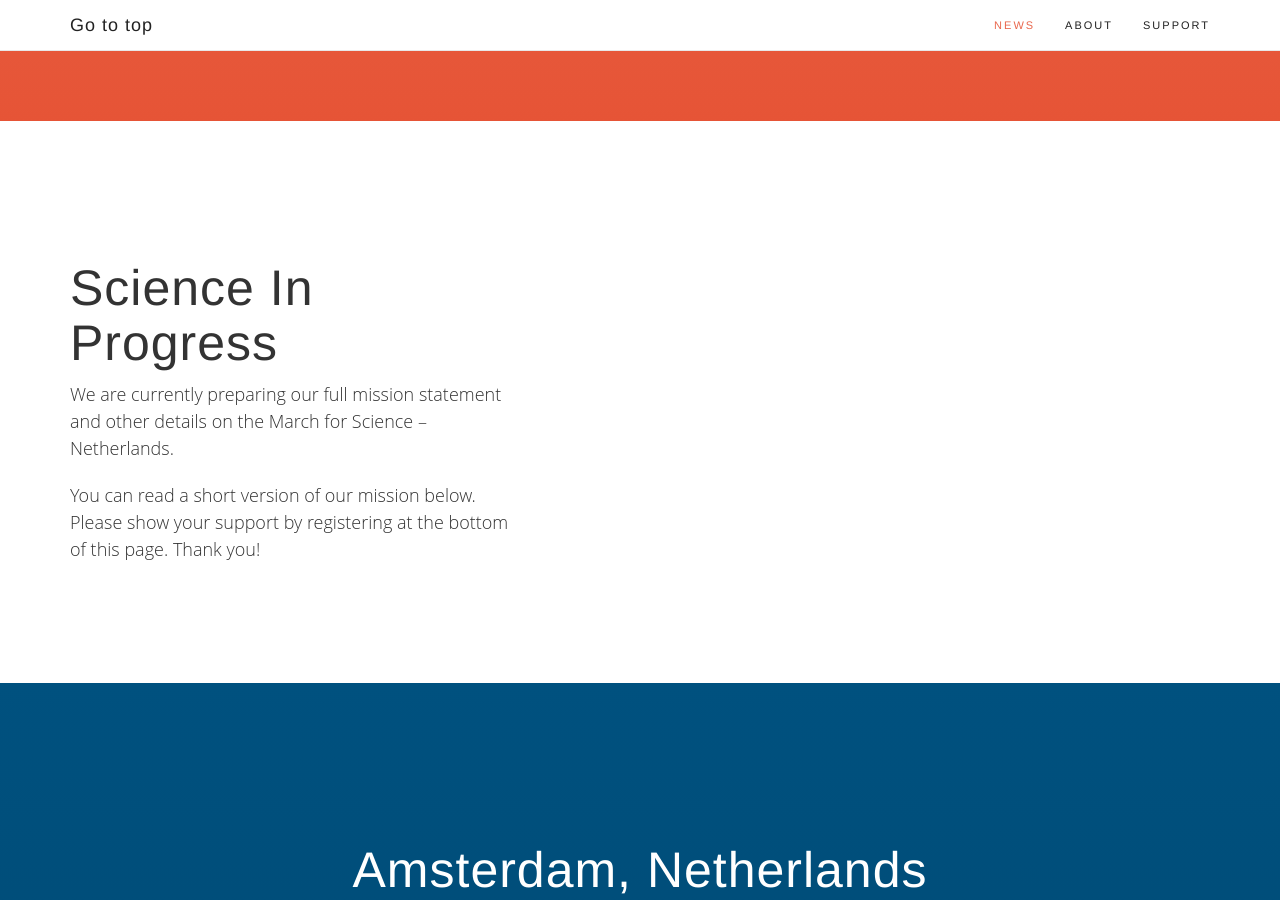
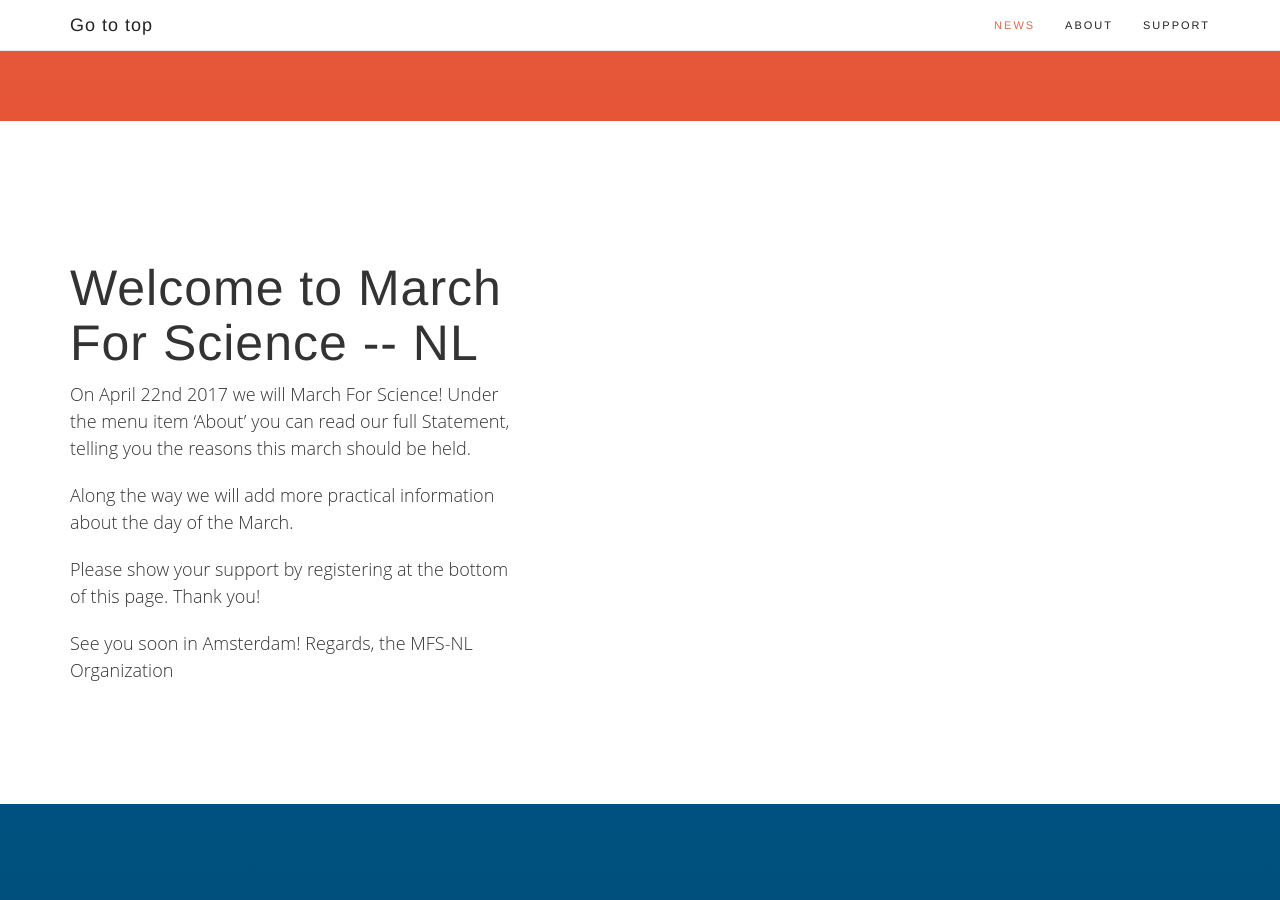
Before and after one commit to marchforsciencenl/marchforsciencenl-website, a Jekyll site: the page built from _posts/2017-02-01-science.markdown, in a window 1280 px wide and 900 px high, scrolled down 343 px. Built offline with Jekyll 4.4.1, drawn with Linux system fonts in a browser that asks for light colours.

Commit message:
Changed Welcome text

```diff
--- a/_posts/2017-02-01-science.markdown
+++ b/_posts/2017-02-01-science.markdown
@@ -2,10 +2,16 @@
 layout: default
 img: Afbeelding3.png
 category: Posts
-title: Science In Progress
+title: Welcome to March For Science -- NL
 description: |
 ---
-  We are currently preparing our full mission statement and other details on the March for Science -- Netherlands.
+  On April 22nd 2017 we will March For Science!
+  Under the menu item 'About' you can read our full Statement, telling you the reasons this march should be held.
 
-  You can read a short version of our mission below. Please show your support by registering at the bottom of this page.
+  Along the way we will add more practical information about the day of the March.
+
+  Please show your support by registering at the bottom of this page.
   Thank you!
+
+  See you soon in Amsterdam!
+  Regards, the MFS-NL Organization
```
